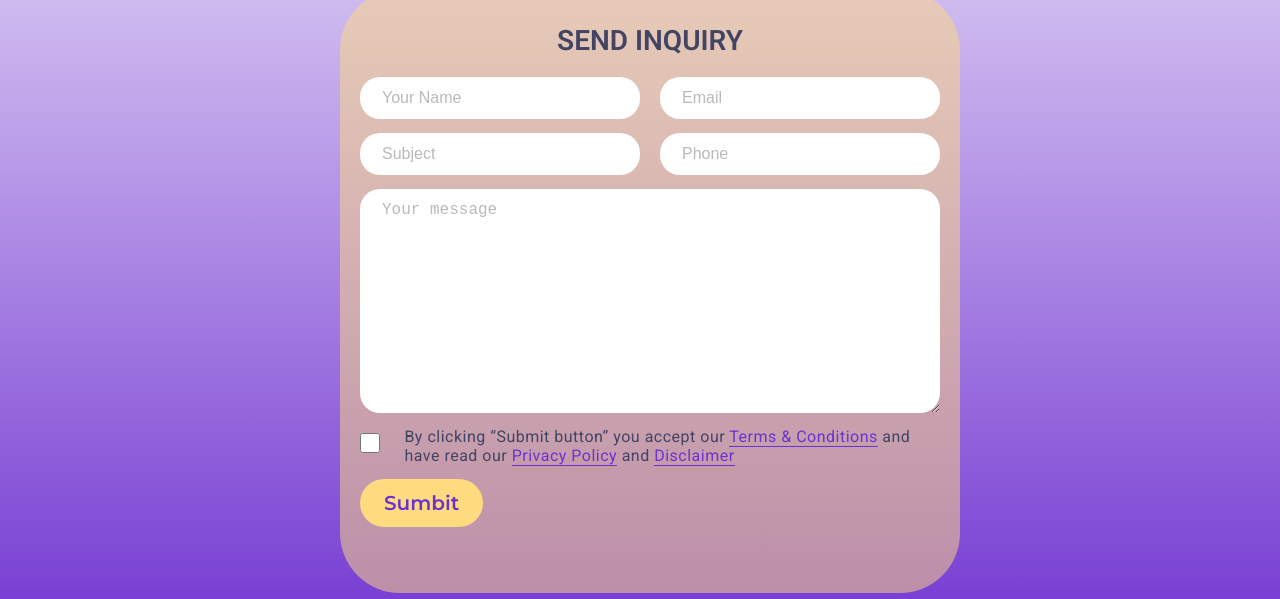
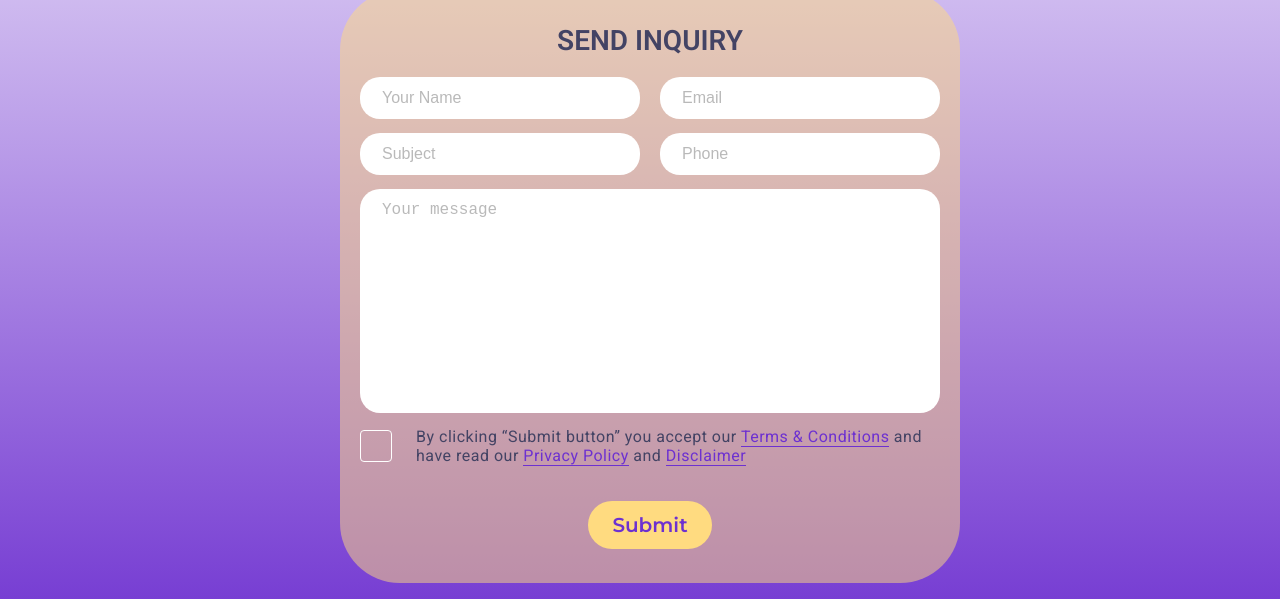
Before and after one commit to b0nLock/pamconsult, a plain HTML site: page index.html in a window 1280 px wide. Shown: the part 6872-7471 px from the top of the page. Drawn offline with nearby package versions, Linux system fonts and the light colour scheme.

Commit message:
'contact us' form

```diff
--- a/index.html
+++ b/index.html
@@ -485,7 +485,9 @@
                 <a href="#" class="contact__text--highlight">Disclaimer</a>
               </p>
             </div>
-            <button class="contact__submit try">Sumbit</button>
+            <div class="contact__form--button">
+              <button class="contact__submit try">Submit</button>
+            </div>
           </form>
         </section>
       </div>
--- a/styles/style.css
+++ b/styles/style.css
@@ -922,7 +922,6 @@ body {
 
 .contact__fields {
     padding-top: 20px;
-    padding-bottom: 32px;
     display: flex;
     gap: 20px;
     flex-wrap: wrap;
@@ -943,6 +942,7 @@ body {
     width: 100%;
     height: 200px;
     padding: 12px 22px;
+    resize: none;
 }
 
 .contact__field::placeholder, .contact__bigfield::placeholder {
@@ -951,21 +951,27 @@ body {
 
 .contact__agreement {
     display: flex;
+    align-items: center;
     gap: 24px;
     width: 100%;
 }
 
 .contact__checkbox {
-    width: 32px;
+    min-width: 32px;
     height: 32px;
+    appearance: none;
     border: white 1px solid;
     border-radius: 4px;
-    accent-color: blue;
+    position: relative;
 }
 
-.contact__checkbox::after {
-    content: '';
-    background-color: red;
+.contact__checkbox:checked::after {
+    content: '\2714';
+    color: lime;
+    font-size: 22px;
+    position: absolute;
+    right: 25%;
+    top: 0;
 }
 
 .contact__text, .contact__text--highlight {
@@ -977,8 +983,10 @@ body {
     border-bottom: #6D31D0 1px solid;
 }
 
-.contact__sumbit {
-    align-content: center;
+.contact__form--button {
+    padding-top: 22px;
+    margin: auto;
+    display: block;
 }
 
 
@@ -1149,6 +1157,9 @@ body {
     .authors__card {
         align-self: center;
     }
+    .contact__fields {
+        width: 100%;
+    }
 }
 
 @media (max-width: 767px) {
@@ -1250,6 +1261,12 @@ body {
     .content__contact {
         padding: 60px 0;
     }
+    .contact__form {
+        width: auto;
+    }
+    .contact__field {
+        width: 100%;
+    }
 }
 
 @media (max-width: 360px) {
```
